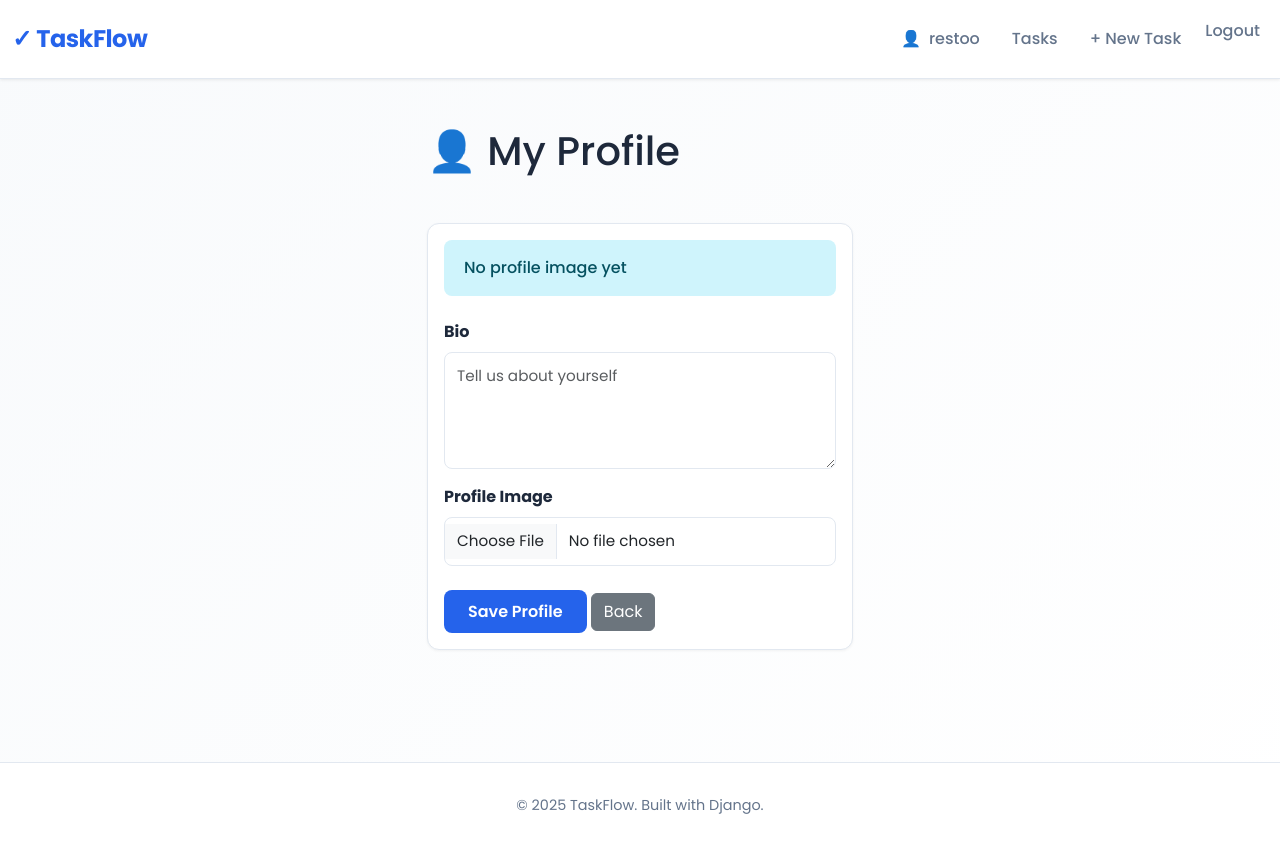
After one commit to Mgrestoo/TO-DO-APP, a Django app: page /profile/ in a window 1280 px wide. The commit adds this page. Run offline with Django 5.2, Linux system fonts and the light colour scheme; a user stored in the database is signed in; data comes from the database, SQL or seed files in the repository; both versions use the stored data as it was before the commit.

Commit message:
Added users profile and  validators, removed cached/db from repo

```diff
--- a/config/settings.py
+++ b/config/settings.py
@@ -117,3 +117,7 @@ USE_TZ = True
 # https://docs.djangoproject.com/en/6.0/howto/static-files/
 
 STATIC_URL = 'static/'
+STATIC_ROOT = BASE_DIR / 'static'
+
+MEDIA_ROOT = os.path.join(BASE_DIR, 'media')
+MEDIA_URL = '/media/'
--- a/config/urls.py
+++ b/config/urls.py
@@ -16,8 +16,14 @@ Including another URLconf
 """
 from django.contrib import admin
 from django.urls import path, include
+from django.conf import settings
+from django.conf.urls.static import static
 
 urlpatterns = [
     path('admin/', admin.site.urls),
     path('', include('tasks.urls')),
 ]
+
+# ← Add this
+if settings.DEBUG:
+    urlpatterns += static(settings.MEDIA_URL, document_root=settings.MEDIA_ROOT)
--- a/tasks/admin.py
+++ b/tasks/admin.py
@@ -1,8 +1,12 @@
 from django.contrib import admin
-from .models import Task, Category, TaskCategory
+from .models import Task, Category, TaskCategory, UserProfile
 from tasks import models
 
 # Register your models here.
+@admin.register(UserProfile)
+class UserProfileAdmin(admin.ModelAdmin):
+    list_display = ('user', 'created_at')
+    search_fields = ('user__username',)
 
 @admin.register(Category)
 class CategoryAdmin(admin.ModelAdmin):
--- a/tasks/forms.py
+++ b/tasks/forms.py
@@ -1,8 +1,30 @@
 # from django import forms
 
+from cProfile import label
 from django import forms
 from django.contrib.auth.models import User
-from .models import Task
+from django.forms import widgets
+from django.http import request
+from .models import Task, UserProfile
+from .validators import validate_password
+
+class UserProfileForm(forms.ModelForm):
+    class Meta:
+        model = UserProfile
+        fields = ('bio', 'image')
+        widgets = {
+            'bio':forms.Textarea(attrs={
+                'placeholder': 'Tell us about yourself',
+                'rows': 4,
+                'class': 'form-control'
+            }),
+            'image': forms.FileInput(attrs={
+                'class': 'form-control',
+                'placeholder': 'Upload your profile picture',
+                'accept': 'image/*'
+            })
+
+        }
 
 class TaskForm(forms.ModelForm):
     class Meta:
@@ -12,21 +34,36 @@ class TaskForm(forms.ModelForm):
             'title': forms.TextInput(attrs={'placeholder': 'Task title'}),
             'description': forms.Textarea(attrs={'placeholder': 'Task description (optional)', 'rows': 4}),
         }
+    def clean_title(self):
+        title = self.cleaned_data.get('title')
+        if len(title) < 4:
+            raise forms.ValidationError('Title must have atleast four characters!!')
+        return title
 
 class RegisterForm(forms.ModelForm):
-    password = forms.CharField(widget=forms.PasswordInput)
-    password_confirm = forms.CharField(widget=forms.PasswordInput, label="Confirm Password")
+    password = forms.CharField(widget=forms.PasswordInput , validators=[validate_password])
+    password_confirm = forms.CharField(widget=forms.PasswordInput, label="Confirm Password", )
 
     class Meta:
         model = User
         fields = ('username', 'email')
+
+    def clean_username(self):
+        username = self.cleaned_data.get('username')
+        if User.objects.filter(username=username).exists():
+            raise forms.ValidationError('Username already exists')
+        return username
+
+
+
+
 
     def clean(self):
         cleaned_data = super().clean()
         password = cleaned_data.get('password')
         password_confirm = cleaned_data.get('password_confirm')
 
-        if password != password_confirm:
+        if password and password_confirm and password != password_confirm:
             raise forms.ValidationError("Passwords do not match")
 
         return cleaned_data
@@ -39,5 +76,17 @@ class RegisterForm(forms.ModelForm):
         return user
 
 class LoginForm(forms.Form):
-    username = forms.CharField()
-    password = forms.CharField(widget=forms.PasswordInput)
+    username = forms.CharField(
+        label='Username',
+        widget=forms.TextInput(attrs={
+            'class': 'form-control',
+            'placeholder': 'Enter your username'
+        })
+    )
+    password = forms.CharField(
+        label='Password',
+        widget=forms.PasswordInput(attrs={
+            'class': 'form-control',
+            'placeholder': 'Enter your password'
+        })
+    )
--- a/tasks/models.py
+++ b/tasks/models.py
@@ -1,8 +1,17 @@
+from turtle import update
 from django.db import models
 from django.contrib.auth.models import User
 
 # Create your models here.
+class UserProfile(models.Model):
+    user = models.OneToOneField(User, on_delete=models.CASCADE, related_name='profile')
+    bio = models.TextField(blank=True, null=True)
+    image = models.ImageField(upload_to='profile', blank=True, null=True)
+    created_at = models.DateTimeField(auto_now_add=True)
+    updated_at = models.DateTimeField(auto_now=True)
 
+    def __str__(self):
+        return f"{self.user.username}'s Profile"
 
 class Category(models.Model):
     name = models.CharField(max_length=200, unique=True)
--- a/tasks/templates/base.html
+++ b/tasks/templates/base.html
@@ -249,16 +249,30 @@
     <!-- Navbar -->
     <nav class="navbar navbar-expand-lg">
         <div class="container-fluid">
-            <a class="navbar-brand" href="{% url 'task_list' %}">✓ TaskFlow</a>
+            <a class="navbar-brand" href="{% url 'home' %}">✓ TaskFlow</a>
             <button class="navbar-toggler" type="button" data-bs-toggle="collapse" data-bs-target="#navbarNav">
                 <span class="navbar-toggler-icon"></span>
             </button>
             <div class="collapse navbar-collapse" id="navbarNav">
                 <ul class="navbar-nav ms-auto">
                     {% if user.is_authenticated %}
-                        <li class="nav-item">
-                            <span class="nav-link" style="cursor: default;">👤 {{ user.username }}</span>
-                        </li>
+                    <li class="nav-item">
+                        <a class="nav-link d-flex align-items-center" href="{% url 'profile' %}">
+                            {% if user.profile.image %}
+                                <img src="{{ user.profile.image.url }}"
+                                    alt="Profile"
+                                    class="rounded-circle me-2"
+                                    style="width: 35px; height: 35px; object-fit: cover;">
+                            {% else %}
+                                <span class="me-2">👤</span>
+                            {% endif %}
+                            <span>{{ user.username }}</span>
+                        </a>
+                    </li>
+
+                     </li>
+
+
                         <li class="nav-item">
                             <a class="nav-link" href="{% url 'task_list' %}">Tasks</a>
                         </li>
--- /dev/null
+++ b/tasks/templates/tasks/profile.html
@@ -0,0 +1,46 @@
+{% extends 'base.html' %}
+
+{% block title %}Profile - TODO{% endblock %}
+
+{% block content %}
+<div class="row justify-content-center">
+    <div class="col-md-6">
+        <div class="mb-5">
+            <h1>👤 My Profile</h1>
+        </div>
+
+        <div class="card">
+            <div class="card-body">
+                {% if profile.image %}  <!-- ← Add this -->
+                    <img src="{{ profile.image.url }}" class="img-fluid rounded mb-4" style="max-width: 200px;">
+                {% else %}
+                    <div class="alert alert-info mb-4">No profile image yet</div>
+                {% endif %}
+
+                <form method="POST" enctype="multipart/form-data">
+                    {% csrf_token %}
+
+                    <div class="mb-3">
+                        <label class="form-label"><strong>Bio</strong></label>
+                        {{ form.bio }}
+                        {% if form.bio.errors %}
+                            <div class="alert alert-danger mt-2">{{ form.bio.errors }}</div>
+                        {% endif %}
+                    </div>
+
+                    <div class="mb-4">
+                        <label class="form-label"><strong>Profile Image</strong></label>
+                        {{ form.image }}
+                        {% if form.image.errors %}
+                            <div class="alert alert-danger mt-2">{{ form.image.errors }}</div>
+                        {% endif %}
+                    </div>
+
+                    <button type="submit" class="btn btn-primary">Save Profile</button>
+                    <a href="{% url 'task_list' %}" class="btn btn-secondary">Back</a>
+                </form>
+            </div>
+        </div>
+    </div>
+</div>
+{% endblock %}
--- a/tasks/urls.py
+++ b/tasks/urls.py
@@ -2,10 +2,12 @@ from django.urls import path
 from . import views
 
 urlpatterns = [
-    path('', views.register_view, name='register'),
+    path('', views.home_view, name='home'),
+    path('register/', views.register_view, name='register'),
     path('login/', views.login_view, name='login'),
     path('logout/', views.logout_view, name='logout'),
     path('tasks/', views.tasklist_view, name='task_list'),
+    path('profile/', views.profile_view, name='profile'),
     path('tasks/create/', views.create_task_view, name='create_task'),
     path('tasks/<int:pk>/toggle/', views.toggle_task_view, name='toggle_task'),
     path('tasks/<int:pk>/edit/', views.edit_task_view, name='edit_task'),
--- a/tasks/views.py
+++ b/tasks/views.py
@@ -1,14 +1,32 @@
 from django.shortcuts import redirect, render
 from django.db.models import Max
 from django.db import models
-from .forms import RegisterForm, LoginForm, TaskForm
+from .forms import RegisterForm, LoginForm, TaskForm, UserProfileForm
 from django.contrib.auth import authenticate, login, logout
 from django.contrib.auth.decorators import login_required
 from django.contrib import messages
-from .models import Task, Category, TaskCategory
+from .models import Task, Category, TaskCategory, UserProfile
 
 
 # Create your views here.
+
+def profile_view(request):
+    profile, created = UserProfile.objects.get_or_create(user=request.user)
+    if request.method == 'POST':
+        form = UserProfileForm(request.POST, request.FILES, instance=profile)
+        if form.is_valid():
+            form.save()
+            messages.success(request, 'Profile updated successfully!')
+            return redirect('task_list')
+    else:
+        form = UserProfileForm(instance=profile)
+    return render(request, 'tasks/profile.html', {'form': form, 'profile': profile})
+
+def home_view(request):
+    if request.user.is_authenticated:
+        return redirect('task_list')
+    else:
+        return redirect('register')
 def register_view(request):
     if request.method == 'POST':
         form = RegisterForm(request.POST)
@@ -31,13 +49,14 @@ def login_view(request):
             user = authenticate(request, username=username, password=password)
             if user is not None:
                 login(request, user)
+                messages.success(request, 'Logged in successfully!')
                 return redirect('task_list')
             else:
                 form.add_error(None, 'Invalid Username or Password')
-        else:
+    else:
             form = LoginForm()
 
-    return render(request, 'tasks/login.html', {'form': LoginForm()})
+    return render(request, 'tasks/login.html', {'form': form})
 
 @login_required
 def tasklist_view(request):
```
Also changed, not shown: tasks/validators.py (added, +13 -0 lines), README.md (added), db.sqlite3 (deleted), tasks/migrations/0003_userprofile.py (added), 1 other file.
